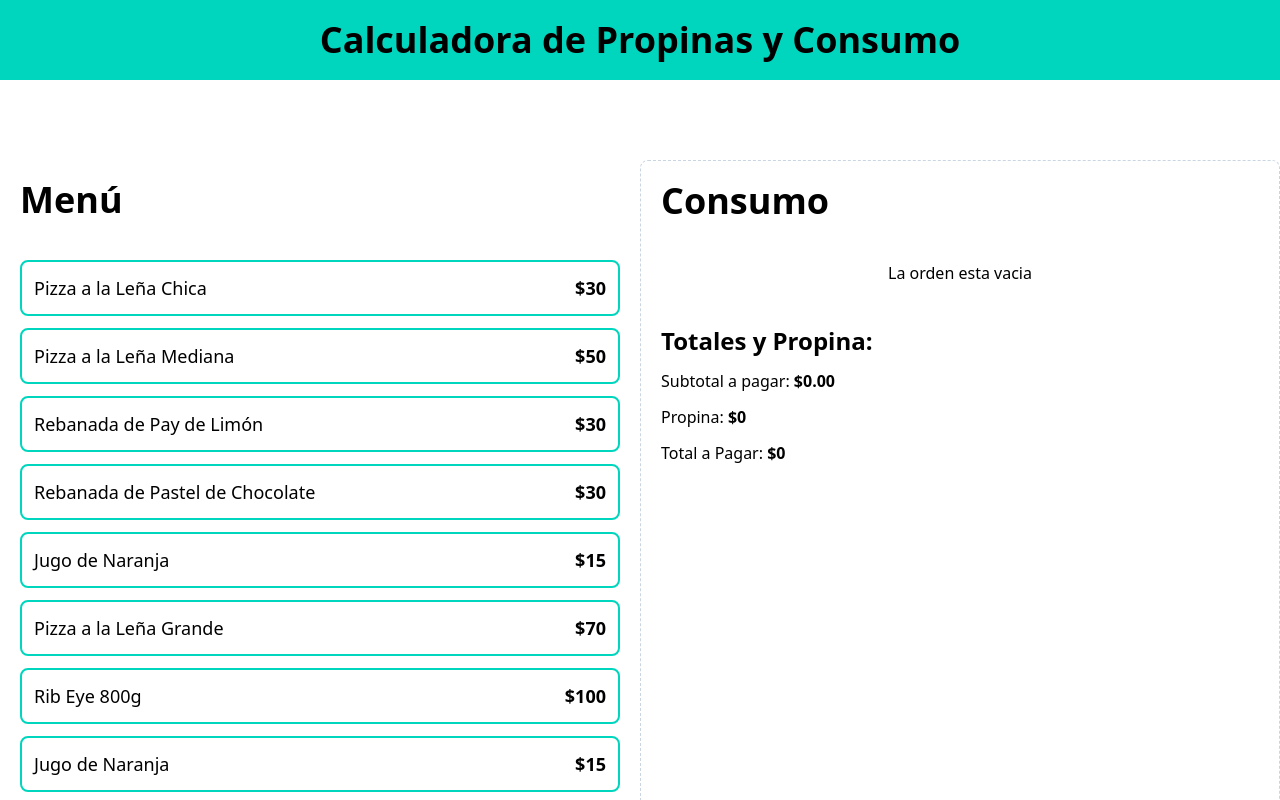
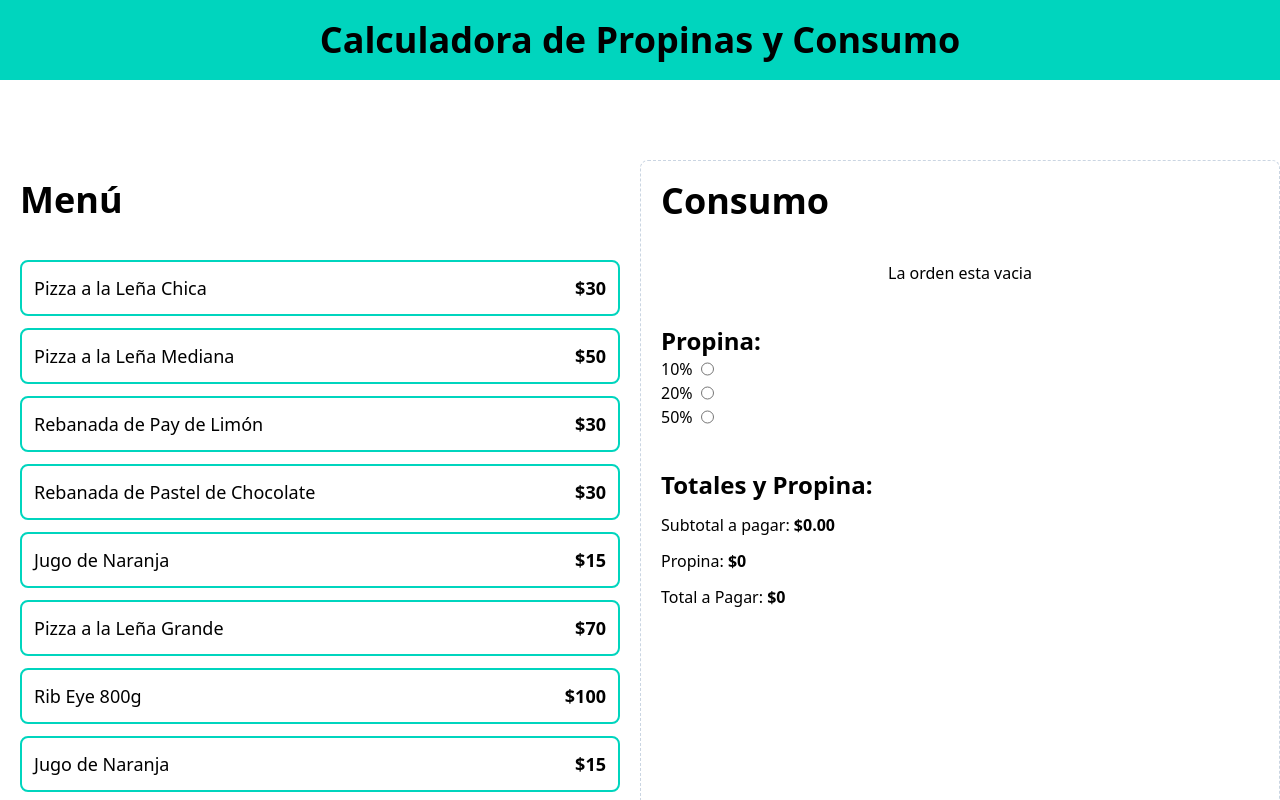
Before and after one commit to GenerationMilton/React-calculator-2-ts, a React (Vite) app: page / in a window 1280 px wide. Shown: the top 800 px of the page. Built offline with nearby package versions, Linux system fonts and the light colour scheme.

Commit message:
Init calculator: :sparkles: Adding the select tip amount

```diff
--- a/src/App.tsx
+++ b/src/App.tsx
@@ -1,13 +1,14 @@
 import MenuItem from "./components/MenuItem";
 import OrderContents from "./components/OrderContents";
 import OrderTotals from "./components/OrderTotals";
+import TipPercentageForm from "./components/TipPercentageForm";
 import { menuItems } from "./data/db";
 import useOrder from "./hooks/useOrder";
 
 function App() {
 
 
-  const { order, addItem, removeItem } = useOrder()
+  const { order, addItem, removeItem, tip, setTip } = useOrder()
 
   return (
     <>
@@ -37,6 +38,10 @@ function App() {
             order={order}
             removeItem={removeItem}
           />
+          <TipPercentageForm
+            setTip={setTip}
+          />
+
           <OrderTotals
             order={order}
           />
--- a/src/components/TipPercentageForm.tsx
+++ b/src/components/TipPercentageForm.tsx
@@ -1,3 +1,6 @@
+
+import type { Dispatch, SetStateAction } from "react"
+
 const tipOptions = [
   {
     id: 'tip-10',
@@ -16,7 +19,11 @@ const tipOptions = [
   },
 ]
 
-export default function TipPercentageForm() {
+type TipPercentageFormProps = {
+    setTip: Dispatch<SetStateAction<number>>
+}
+
+export default function TipPercentageForm({setTip} : TipPercentageFormProps ) {
   return (
     <div>
         <h3 className="font-black text-2xl">Propina: </h3>
@@ -30,6 +37,7 @@ export default function TipPercentageForm() {
                     type="radio"
                     name="tip"
                     value={tip.value}
+                    onChange={ e => setTip(+e.target.value)}
                     />
                 </div>
             ))}
--- a/src/hooks/useOrder.ts
+++ b/src/hooks/useOrder.ts
@@ -4,6 +4,7 @@ import type { MenuItem, OrderItem } from "../types"
 export default function useOrder (){
 
     const [order, setOrder] = useState<OrderItem[]>([]);
+    const [tip, setTip] = useState(0);
 
     const addItem = (item: MenuItem) => {
 
@@ -26,6 +27,8 @@ export default function useOrder (){
     // console.log(order)
     return {
         order,
+        tip,
+        setTip,
         addItem,
         removeItem
     }
```
